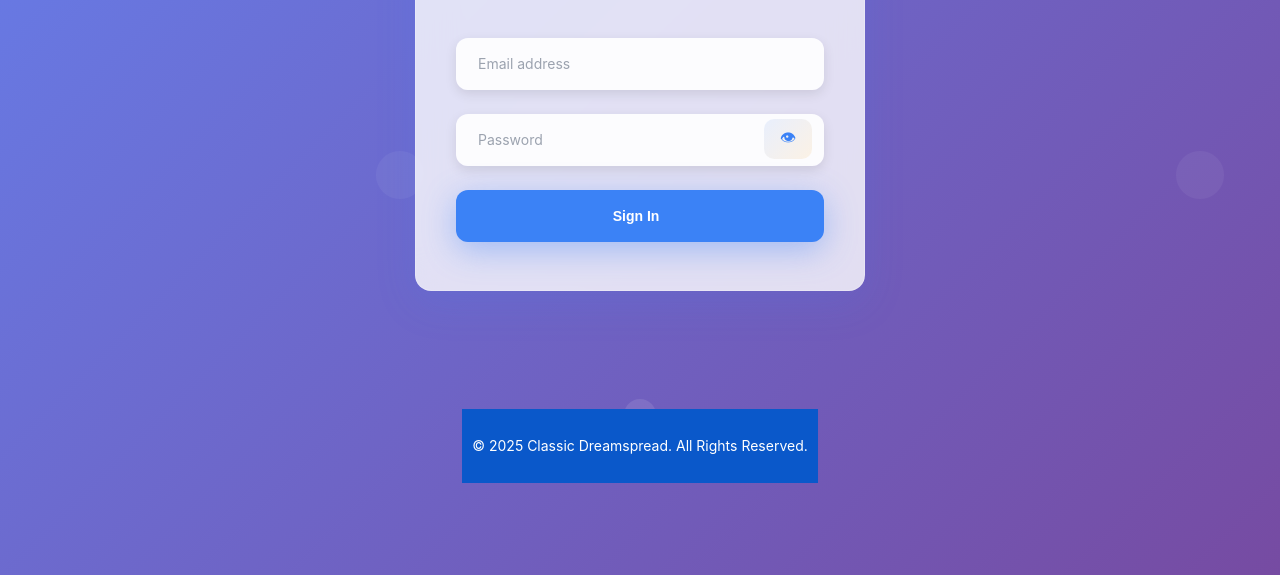
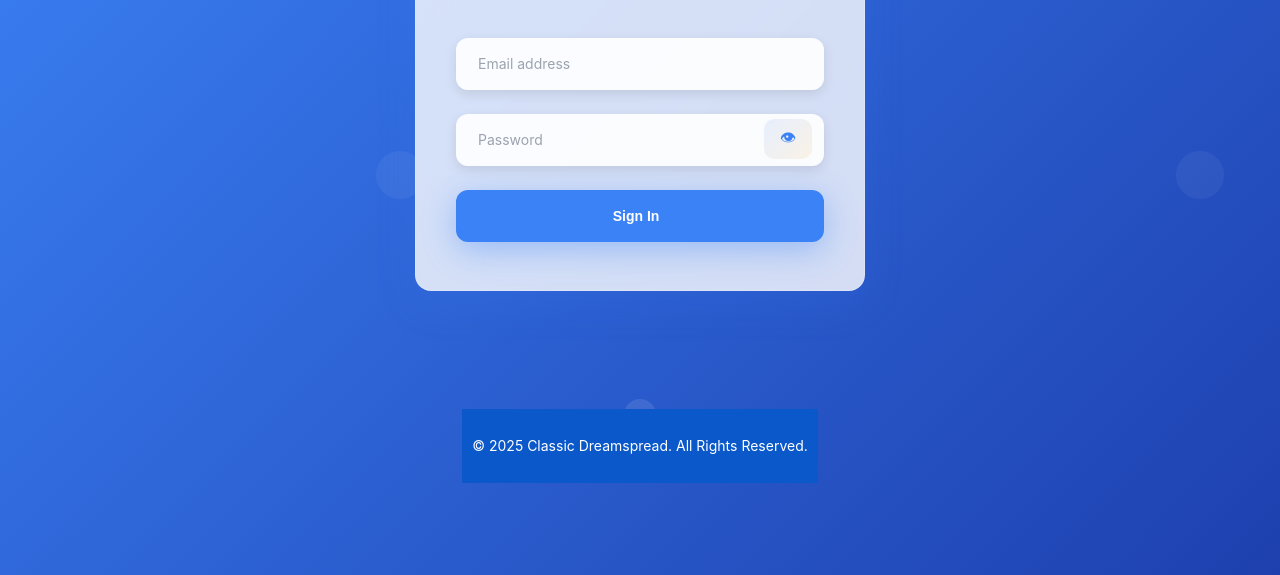
Before and after one commit to OPPONG21/att-home-decor, a website: page public/admin/login.html in a window 1280 px wide. Shown: the part 225-800 px from the top of the page. Drawn offline with nearby package versions, Linux system fonts and the light colour scheme.

Commit message:
Update admin login page background to match navbar blue gradient

```diff
--- a/public/admin/admin.css
+++ b/public/admin/admin.css
@@ -75,7 +75,7 @@ body {
     display: grid;
     place-items: center;
     padding: 2rem 1rem;
-    background: linear-gradient(135deg, #667eea 0%, #764ba2 100%);
+    background: linear-gradient(135deg, #3b82f6, #1e40af);
     position: relative;
 }
 
```
